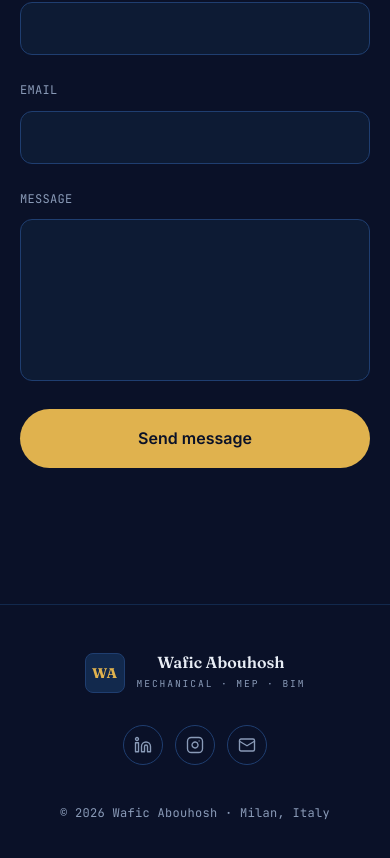
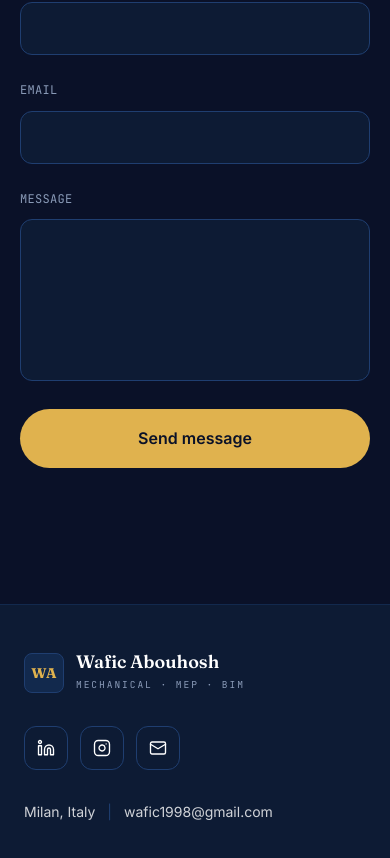
Before and after one commit to lianajomaa95-blip/waficportfolio, a React (Vite) app: page /contact in a window 390 px wide. Shown: the part 754-1612 px from the top of the page. Built offline with nearby package versions, Linux system fonts and the light colour scheme.

Commit message:
Footer: filled panel on mobile, row on desktop, white text

```diff
--- a/src/components/Footer.jsx
+++ b/src/components/Footer.jsx
@@ -1,26 +1,28 @@
 export default function Footer() {
   return (
-    <footer className="border-t border-navy-800 mt-24">
+    <footer className="bg-navy-900 border-t border-navy-800 mt-24">
       <div className="max-w-6xl mx-auto px-6 py-12 sm:py-14">
-        <div className="flex flex-col sm:flex-row items-center sm:justify-between gap-8 sm:gap-6">
 
-          {/* Left — logo + name */}
+        {/* Top row: stacked on mobile, spread out on desktop */}
+        <div className="flex flex-col sm:flex-row sm:items-center sm:justify-between gap-8">
+
+          {/* Logo + name */}
           <div className="flex items-center gap-3">
             <span className="grid place-items-center w-10 h-10 rounded-lg border border-navy-700 bg-navy-800 font-display font-bold text-gold-500 text-sm">
               WA
             </span>
-            <div className="text-center sm:text-left">
-              <div className="font-display font-semibold leading-none">Wafic Abouhosh</div>
+            <div>
+              <div className="font-display font-semibold text-lg text-white leading-none">Wafic Abouhosh</div>
               <div className="font-mono text-[0.6rem] uppercase tracking-[0.2em] text-slate mt-1.5">
                 Mechanical · MEP · BIM
               </div>
             </div>
           </div>
 
-          {/* Right — social icons */}
+          {/* Icons */}
           <div className="flex items-center gap-3">
             <a href="https://www.linkedin.com/in/wabouhosh" target="_blank" rel="noopener noreferrer" aria-label="LinkedIn"
-              className="w-10 h-10 grid place-items-center rounded-full border border-navy-700 text-slate hover:border-gold-500 hover:text-gold-500 transition">
+              className="w-11 h-11 grid place-items-center rounded-xl border border-navy-700 text-white hover:border-gold-500 hover:text-gold-500 transition">
               <svg width="18" height="18" viewBox="0 0 24 24" fill="none" stroke="currentColor" strokeWidth="1.8" strokeLinecap="round" strokeLinejoin="round">
                 <path d="M16 8a6 6 0 0 1 6 6v7h-4v-7a2 2 0 0 0-4 0v7h-4v-7a6 6 0 0 1 6-6z" />
                 <rect x="2" y="9" width="4" height="12" />
@@ -28,7 +30,7 @@ export default function Footer() {
               </svg>
             </a>
             <a href="https://www.instagram.com/wafic_abouhosh" target="_blank" rel="noopener noreferrer" aria-label="Instagram"
-              className="w-10 h-10 grid place-items-center rounded-full border border-navy-700 text-slate hover:border-gold-500 hover:text-gold-500 transition">
+              className="w-11 h-11 grid place-items-center rounded-xl border border-navy-700 text-white hover:border-gold-500 hover:text-gold-500 transition">
               <svg width="18" height="18" viewBox="0 0 24 24" fill="none" stroke="currentColor" strokeWidth="1.8" strokeLinecap="round" strokeLinejoin="round">
                 <rect x="2" y="2" width="20" height="20" rx="5" ry="5" />
                 <path d="M16 11.37A4 4 0 1 1 12.63 8 4 4 0 0 1 16 11.37z" />
@@ -36,7 +38,7 @@ export default function Footer() {
               </svg>
             </a>
             <a href="mailto:wafic1998@gmail.com" aria-label="Email"
-              className="w-10 h-10 grid place-items-center rounded-full border border-navy-700 text-slate hover:border-gold-500 hover:text-gold-500 transition">
+              className="w-11 h-11 grid place-items-center rounded-xl border border-navy-700 text-white hover:border-gold-500 hover:text-gold-500 transition">
               <svg width="18" height="18" viewBox="0 0 24 24" fill="none" stroke="currentColor" strokeWidth="1.8" strokeLinecap="round" strokeLinejoin="round">
                 <rect x="2" y="4" width="20" height="16" rx="2" />
                 <path d="m2 7 10 6 10-6" />
@@ -45,10 +47,12 @@ export default function Footer() {
           </div>
         </div>
 
-        {/* Copyright */}
-        <p className="mt-10 text-center font-mono text-xs text-slate tracking-wide">
-          © {new Date().getFullYear()} Wafic Abouhosh · Milan, Italy
-        </p>
+        {/* Location · Email */}
+        <div className="flex flex-wrap items-center gap-3 text-sm text-white/80 mt-8 sm:mt-10">
+          <span>Milan, Italy</span>
+          <span className="text-navy-700">|</span>
+          <a href="mailto:wafic1998@gmail.com" className="hover:text-gold-500 transition break-all">wafic1998@gmail.com</a>
+        </div>
       </div>
     </footer>
   );
```
